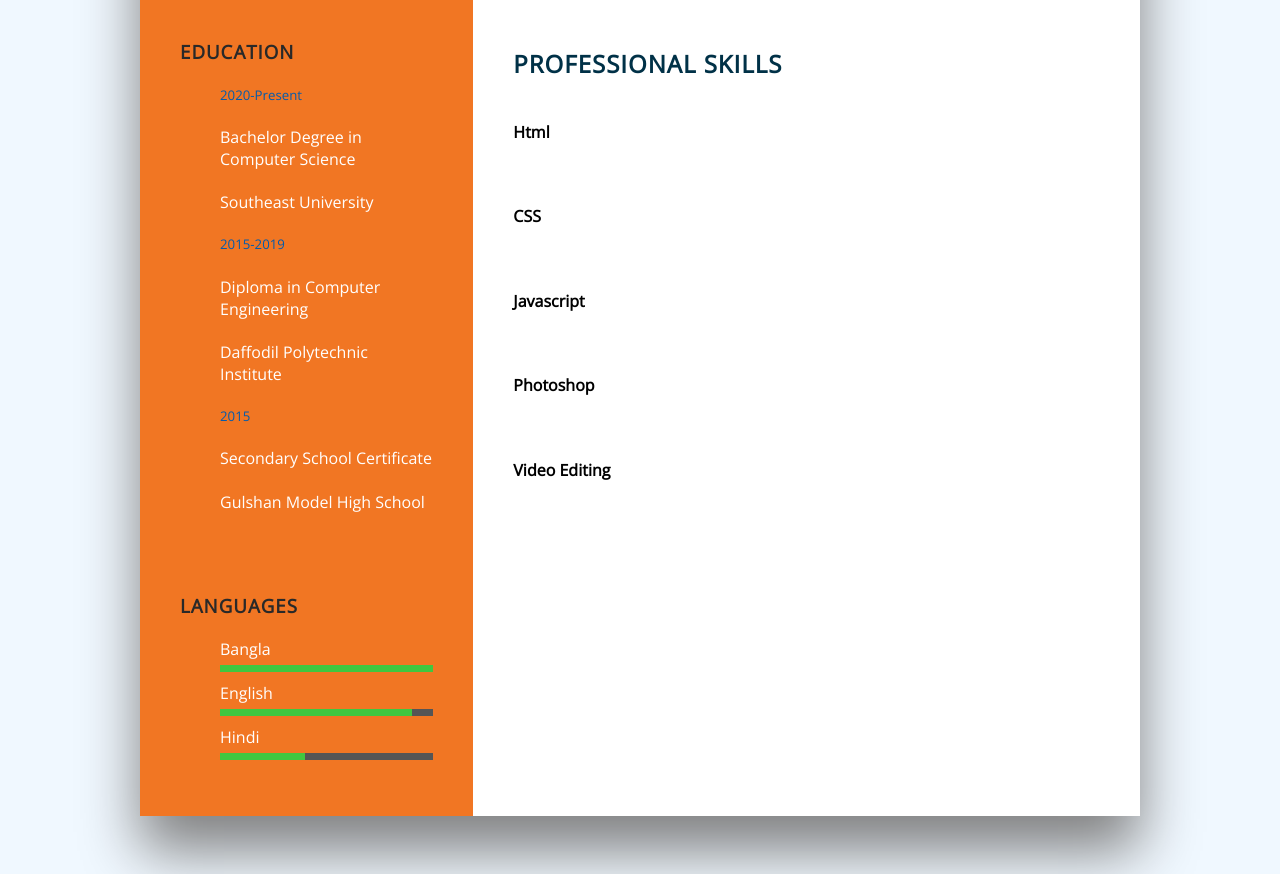
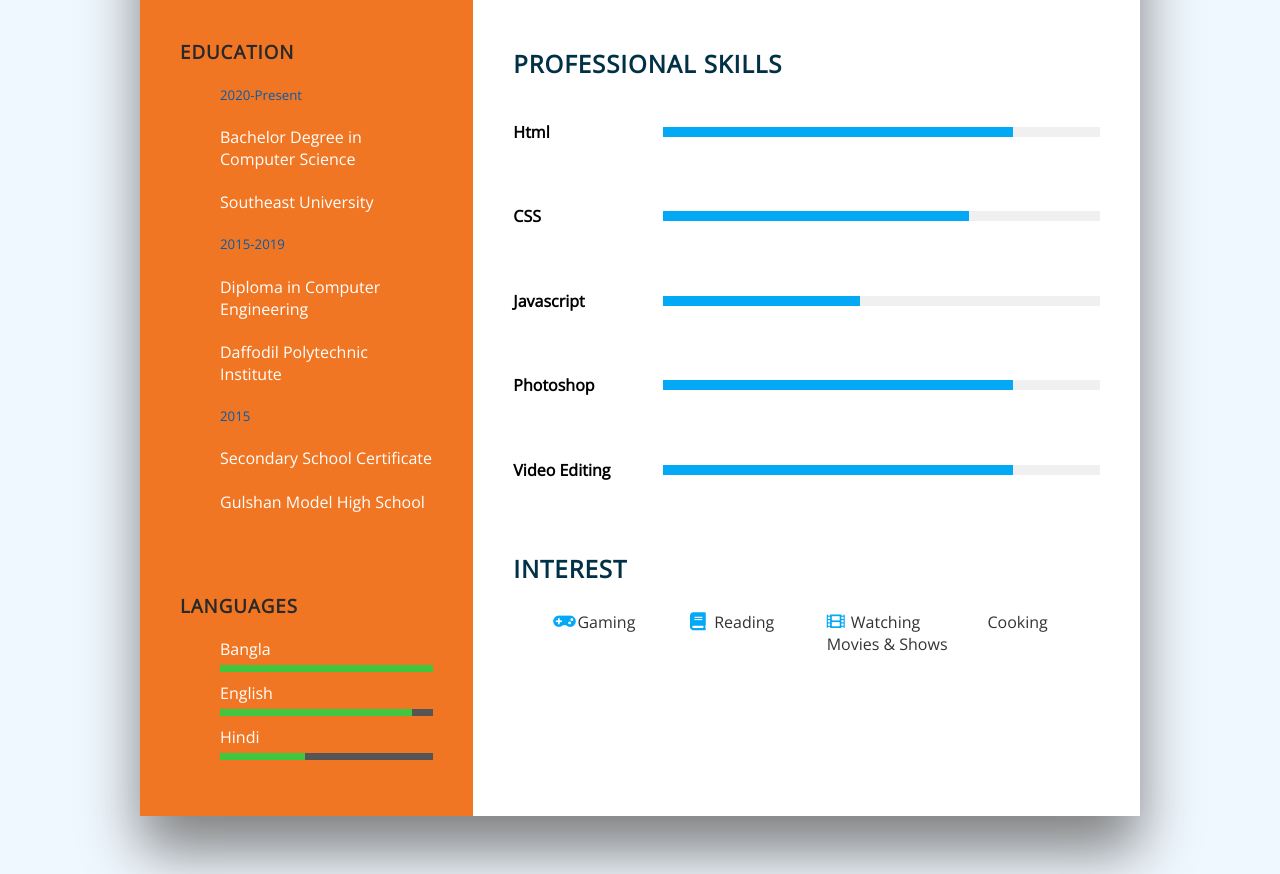
Before and after one commit to mdfathi99/resume, a plain HTML site: page index.html in a window 1280 px wide. Shown: the part 757-1631 px from the top of the page. Drawn offline with nearby package versions, Linux system fonts and the light colour scheme.

Commit message:
90% completed

```diff
--- a/index.html
+++ b/index.html
@@ -113,29 +113,48 @@
                           </div>
                      </div>
                 </div>
-                <div class="about skills">
+                <div class="skills">
                     <h2 class="title2">Professional Skills</h2>
                     <div class="box">
                         <h4>Html</h4>
-                        <div class="percent"></div>
+                        <div class="percent">
+                            <div style="width:80%"></div>
+                        </div>
                     </div>
                     <div class="box">
                         <h4>CSS</h4>
-                        <div class="percent"></div>
+                        <div class="percent">
+                            <div style="width:70%"></div>
+                        </div>
                     </div>
                     <div class="box">
                         <h4>Javascript</h4>
-                        <div class="percent"></div>
+                        <div class="percent">
+                            <div style="width:45%"></div>
+                        </div>
                     </div>
                     <div class="box">
                         <h4>Photoshop</h4>
-                        <div class="percent"></div>
+                        <div class="percent">
+                            <div style="width:80%"></div>
+                        </div>
                     </div>
                     <div class="box">
                         <h4>Video Editing</h4>
-                        <div class="percent"></div>
+                        <div class="percent">
+                            <div style="width:80%"></div>
+                        </div>
                     </div>
                 </div>
+            </div>
+            <div class="interest">
+                <h2 class="title2">Interest</h2>
+                <ul>
+                    <li><i class="fa fa-gamepad" aria-hidden="true"></i> Gaming</li>
+                    <li><i class="fa fa-book" aria-hidden="true"></i> Reading</li>
+                    <li><i class="fa fa-film" aria-hidden="true"></i> Watching Movies & Shows</li>
+                    <li><i class="fa fa-cutlery" aria-hidden="true"></i> Cooking</li>
+                </ul>
             </div>
         </div>
     </div>
--- a/style.css
+++ b/style.css
@@ -156,3 +156,44 @@ p{
     color: #2a7da2;
     font-size: 16px;
 }
+.skills .box{
+    position: relative;
+    width: 100%;
+    display: grid;
+    grid-template-columns: 150px 1fr;
+    justify-content: center;
+    align-items: center;
+}
+.skills .box .h4{
+    text-transform: uppercase;
+    color: #848c90;
+    font-weight: 500;
+}
+.skills .box .percent{
+    position: relative;
+    width: 100%;
+    height: 10px;
+    background: #f0f0f0;
+}
+.skills .box .percent div{
+    position: absolute;
+    top: 0;
+    left: 0;
+    height: 100%;
+    background: #03a9f4;
+}
+.interest ul{
+    display: grid;
+    grid-template-columns: repeat(4, 1fr);
+}
+.interest ul li{
+    list-style: none;
+    color: #333;
+    font-weight: 500;
+    margin: 10px 0;
+}
+.interest ul li .fa{
+    color: #03a9f4;
+    font-size: 18px;
+    width: 20px;
+}
```
